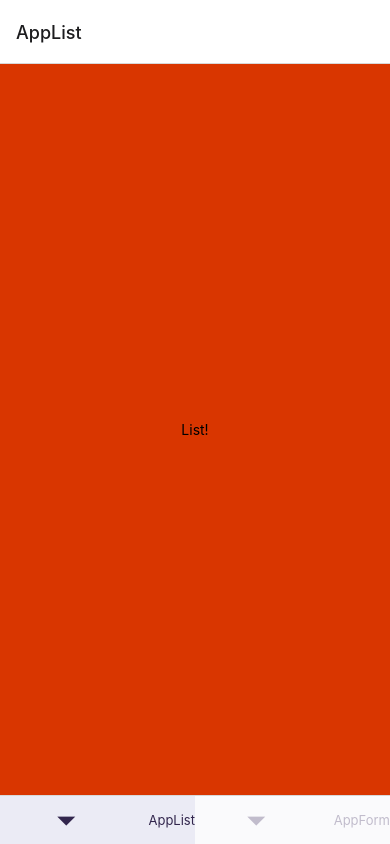
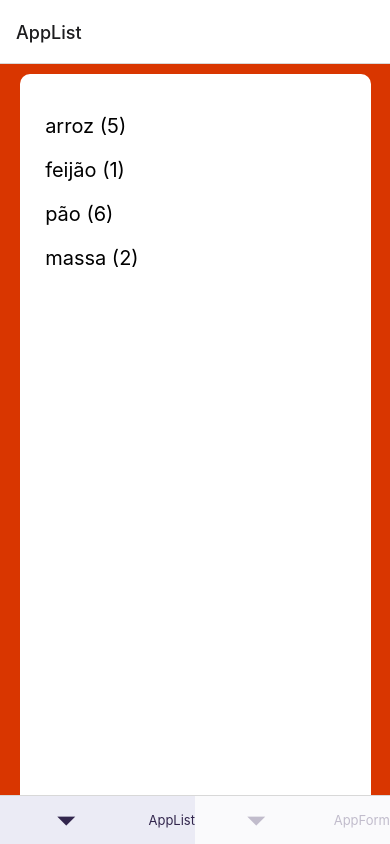
Before and after one commit to matsunagasistemafiep/crudRN, a React Native app: screen / in a window 390 px wide. Built offline with nearby package versions, Linux system fonts and the light colour scheme.

Commit message:
novas features

```diff
--- a/AppForm.js
+++ b/AppForm.js
@@ -1,12 +1,35 @@
 import { StatusBar } from 'expo-status-bar';
 import React from 'react';
-import { StyleSheet, Text, View } from 'react-native';
+import { StyleSheet, Text, View, TextInput, TouchableOpacity } from 'react-native';
 
 export default function AppForm() {
     return (
       <View style={styles.container}>
-        <Text>Form!</Text>
-        <StatusBar style="light" />
+
+        <Text style={styles.title}>Definir um novo item de compra</Text>
+
+        <View style={styles.inputContainer}>
+
+          <TextInput
+            style={styles.input}
+            placeholder="O que está faltando em casa?"
+          />
+
+          <TextInput
+            style={styles.input}
+            placeholder="Qual a quantidade?"
+          />
+
+          <TouchableOpacity
+            style={styles.button}
+          >
+            <Text style={styles.buttonText}>Adicionar à lista</Text>
+          </TouchableOpacity>
+
+        </View>
+
+
+
       </View>
     );
 }
@@ -14,7 +37,7 @@ export default function AppForm() {
 const styles = StyleSheet.create({
     container: {
       flex: 1,
-      backgroundColor: '#D93600',
+      backgroundColor: '#6495ED',
       alignItems: 'center',
     },
     title: {
--- a/AppItem.js
+++ b/AppItem.js
@@ -4,7 +4,7 @@ import {StyleSheet, Text, View, TouchableOpacity} from 'react-native';
 export default function AppItem(props) {
     return (
         <View style={styles.container}>
-
+          <Text style={styles.textItem}> {props.item} </Text>
         </View>
       );
 }
--- a/AppList.js
+++ b/AppList.js
@@ -1,12 +1,32 @@
-import React from 'react';
-import { StyleSheet, Text, View } from 'react-native';
+import React, {useState} from 'react';
+import { StyleSheet, Text, View, ScrollView, FlatList  } from 'react-native';
 import { StatusBar } from 'expo-status-bar';
+import AppItem from './AppItem';
 
 export default function AppList() {
+    const [items, setItems] = useState([
+        {id: 1, quantidade: 5, descricao: "arroz" },
+        {id: 2, quantidade: 1, descricao: "feijão" },
+        {id: 3, quantidade: 6, descricao: "pão" },
+        {id: 4, quantidade: 2, descricao: "massa" },
+    ]);
+
+    const renderItem = ({ item }) => (
+        <AppItem key={item.id} id={item.id} item={item.descricao + " (" + item.quantidade + ")"} />
+    );
+
     return (
       <View style={styles.container}>
-        <Text>List!</Text>
-        <StatusBar style="light" />
+        <ScrollView
+            style={styles.scrollContainer}
+            contentContainerStyle={styles.itemsContainer}
+        >
+            <FlatList
+                data={items}
+                renderItem={renderItem}
+                keyExtractor={item => item.id}
+            />
+        </ScrollView>
       </View>
     );
 }
```
